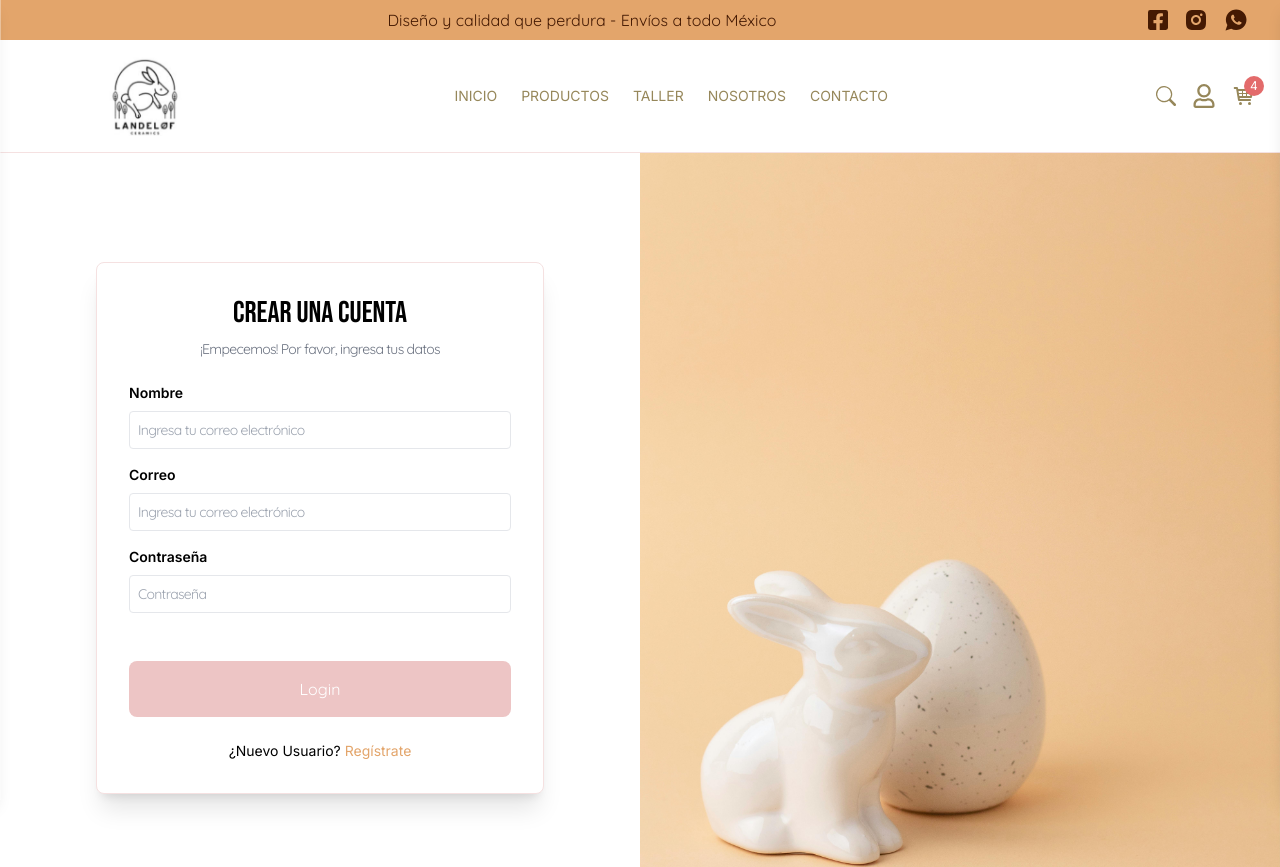
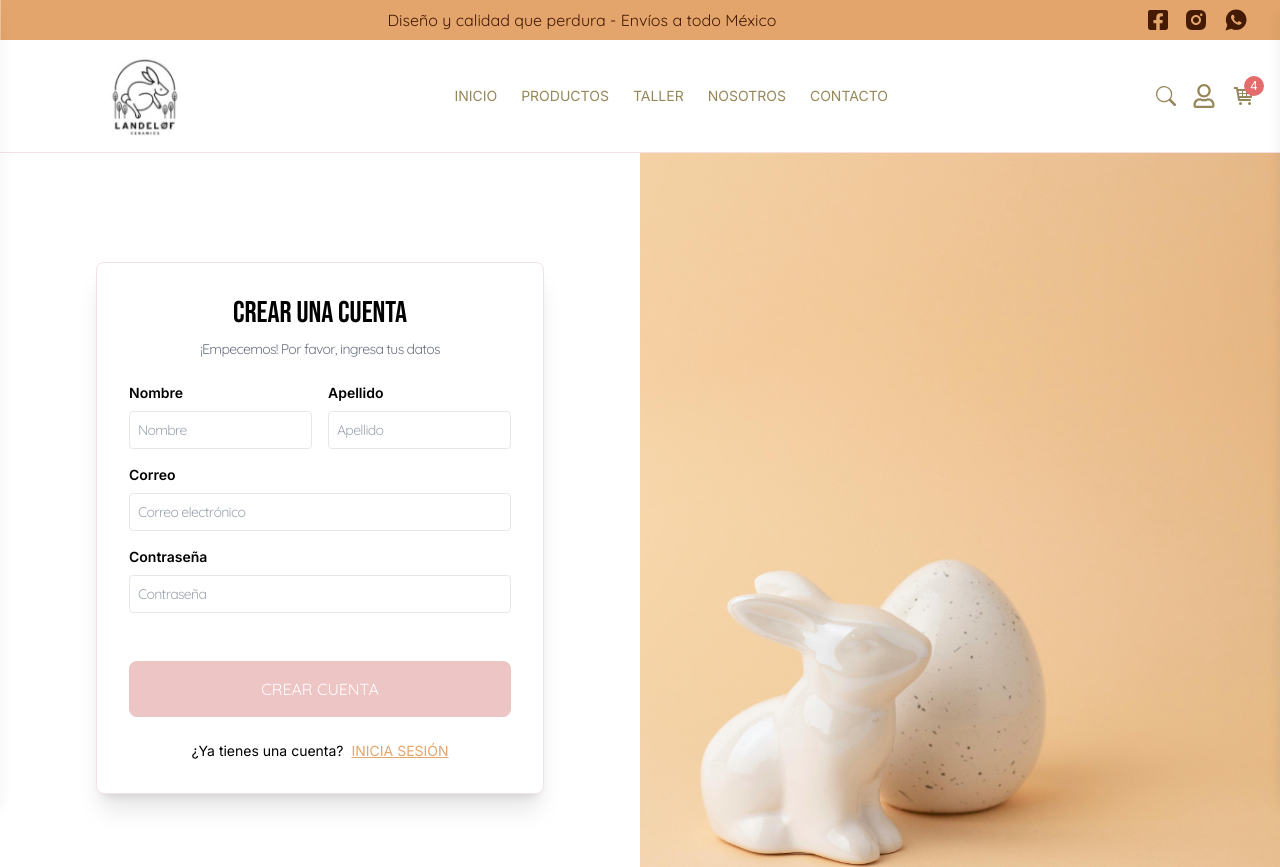
Before and after one commit to YosueCh/LANDELOF-WEB, a React (Vite) app in the folder frontend/: page /register in a window 1280 px wide. Shown: the top 867 px of the page. Built offline with nearby package versions, Linux system fonts and the light colour scheme.

Commit message:
Sign Up added

```diff
--- a/frontend/src/pages/Login.jsx
+++ b/frontend/src/pages/Login.jsx
@@ -6,10 +6,20 @@ const Login = () => {
   const [email, setEmail] = useState("");
   const [password, setPassword] = useState("");
 
+  const handleSubmit = (e) => {
+    e.preventDefault();
+    console.log("Usuario que ingresó:", {
+      email,
+      password,
+    });
+  };
+
   return (
     <div className="flex">
       <div className="w-full md:w-1/2 flex flex-col justify-center items-center p-8 md:p-12">
-        <form className="w-full max-w-md bg-white p-8 rounded-lg  border border-lande-peach-ligth-2 shadow-xl min-h-[500px] flex flex-col justify-center">
+        <form
+        onSubmit={handleSubmit}
+        className="w-full max-w-md bg-white p-8 rounded-lg  border border-lande-peach-ligth-2 shadow-xl min-h-[500px] flex flex-col justify-center">
           <h2 className="text-3xl font-bebas text-center mb-2">Login</h2>
           <p className="text-center mb-6 font-quicksand tracking-tighter text-sm text-gray-500 ">
             ¡Bienvenido! Introduce tu email y contraseña para continuar.
@@ -40,13 +50,16 @@ const Login = () => {
           </div>
           <button
             type="submit"
-            className="w-full bg-lande-peach-ligth text-white p-4 rounded-lg font-quicksand hover:bg-lande-peach transition"
+            className="w-full bg-lande-peach-ligth text-white p-4 rounded-lg font-quicksand hover:bg-lande-peach transition uppercase"
           >
             Inicia sesión
           </button>
           <p className="mt-6 text-center text-sm">
             ¿No tienes una cuenta?
-            <Link to="/register" className="text-lande-orang underline pl-2">
+            <Link
+              to="/register"
+              className="text-lande-orang underline pl-2 uppercase"
+            >
               Regístrate
             </Link>
           </p>
@@ -54,7 +67,11 @@ const Login = () => {
       </div>
       <div className="hidden md:block w-1/2  bg-lande-peach-2">
         <div className="h-full flex flex-col justify-center items-center">
-            <img src={login} alt="Inicio de Sesón" className="h-[750px] w-full object-cover object-[center_90%] " />
+          <img
+            src={login}
+            alt="Inicio de Sesón"
+            className="h-[750px] w-full object-cover object-[center_90%] "
+          />
         </div>
       </div>
     </div>
--- a/frontend/src/pages/Register.jsx
+++ b/frontend/src/pages/Register.jsx
@@ -3,28 +3,58 @@ import { Link } from "react-router-dom";
 import register from "../assets/images/register.jpg";
 
 const Register = () => {
-  const [name, setName] = useState("");
+  const [firstName, setFirstName] = useState("");
+  const [lastName, setLastName] = useState("");
   const [email, setEmail] = useState("");
   const [password, setPassword] = useState("");
+
+  const handleSubmit = (e) => {
+    e.preventDefault();
+    console.log("Usuario Registrado:", {
+      firstName,
+      lastName,
+      email,
+      password,
+    });
+  };
 
   return (
     <div className="flex">
       <div className="w-full md:w-1/2 flex flex-col justify-center items-center p-8 md:p-12">
-        <form className="w-full max-w-md bg-white p-8 rounded-lg  border border-lande-peach-ligth-2 shadow-xl min-h-[500px] flex flex-col justify-center">
-          <h2 className="text-3xl font-bebas text-center mb-2">Crear una cuenta</h2>
+        <form
+          onSubmit={handleSubmit}
+          className="w-full max-w-md bg-white p-8 rounded-lg  border border-lande-peach-ligth-2 shadow-xl min-h-[500px] flex flex-col justify-center"
+        >
+          <h2 className="text-3xl font-bebas text-center mb-2">
+            Crear una cuenta
+          </h2>
           <p className="text-center mb-6 font-quicksand tracking-tighter text-sm text-gray-500 ">
             ¡Empecemos! Por favor, ingresa tus datos
           </p>
 
-          <div className="mb-4 ">
-            <label className="block text-sm font-semibold mb-2 ">Nombre</label>
-            <input
-              type="text"
-              value={name}
-              onChange={(e) => setName(e.target.value)}
-              className="w-full text-sm p-2 border rounded tracking-tighter font-quicksand"
-              placeholder="Ingresa tu correo electrónico "
-            />
+          <div className="flex gap-4 mb-4">
+            <div className="flex-1">
+              <label className="block text-sm font-semibold mb-2">Nombre</label>
+              <input
+                type="text"
+                value={firstName}
+                onChange={(e) => setFirstName(e.target.value)}
+                className="w-full text-sm p-2 border rounded tracking-tighter font-quicksand"
+                placeholder="Nombre"
+              />
+            </div>
+            <div className="flex-1">
+              <label className="block text-sm font-semibold mb-2">
+                Apellido
+              </label>
+              <input
+                type="text"
+                value={lastName}
+                onChange={(e) => setLastName(e.target.value)}
+                className="w-full text-sm p-2 border rounded tracking-tighter font-quicksand"
+                placeholder="Apellido"
+              />
+            </div>
           </div>
 
           <div className="mb-4 ">
@@ -34,7 +64,7 @@ const Register = () => {
               value={email}
               onChange={(e) => setEmail(e.target.value)}
               className="w-full text-sm p-2 border rounded tracking-tighter font-quicksand"
-              placeholder="Ingresa tu correo electrónico "
+              placeholder="Correo electrónico "
             />
           </div>
 
@@ -52,15 +82,17 @@ const Register = () => {
           </div>
           <button
             type="submit"
-            className="w-full bg-lande-peach-ligth text-white p-4 rounded-lg font-quicksand hover:bg-lande-peach transition"
+            className="w-full bg-lande-peach-ligth text-white p-4 rounded-lg font-quicksand hover:bg-lande-peach transition uppercase"
           >
-            Login
+            Crear cuenta
           </button>
           <p className="mt-6 text-center text-sm">
-            ¿Nuevo Usuario?
-            <Link to="/register" className="text-lande-orang">
-              {" "}
-              Regístrate
+            ¿Ya tienes una cuenta?
+            <Link
+              to="/register"
+              className="text-lande-orang underline pl-2 uppercase"
+            >
+              Inicia sesión
             </Link>
           </p>
         </form>
```
